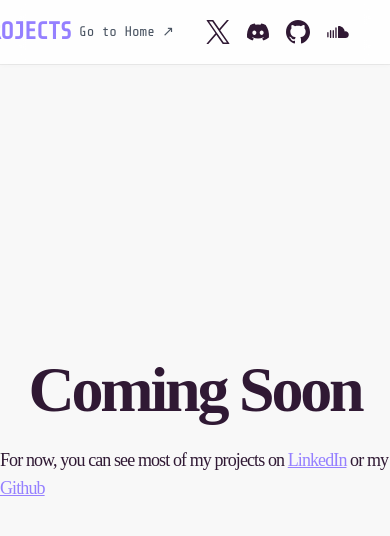
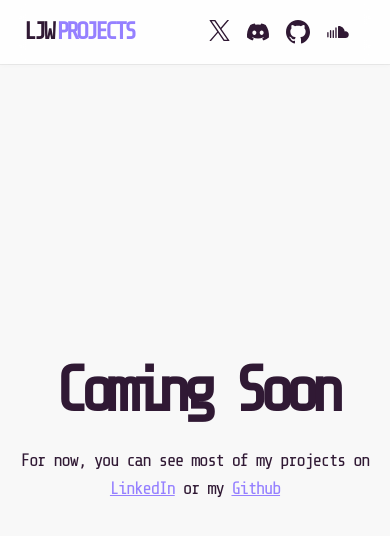
Before and after one commit to theljwhite/portfolio, a Next.js app: page /projects in a window 390 px wide. Shown: the top 536 px of the page. Built offline with nearby package versions, Linux system fonts and the light colour scheme.

Commit message:
changes, fixes for mobile

```diff
--- a/src/app/components/home/KrkDynamic.tsx
+++ b/src/app/components/home/KrkDynamic.tsx
@@ -1,7 +1,8 @@
 import { useState, useRef, useEffect } from "react";
 import { useSceneStore } from "@/app/store/scene";
+import useClientMediaQuery from "@/app/utils/useClientMediaQuery";
 import * as THREE from "three";
-import { SpotLight, useGLTF } from "@react-three/drei";
+import { SpotLight, useBounds, useGLTF } from "@react-three/drei";
 import { useFrame } from "@react-three/fiber";
 import type { ThreeEvent } from "@react-three/fiber";
 import type {
@@ -42,6 +43,8 @@ export default function KrkDynamic() {
 
   const { scene } = useGLTF("./3D/krk_single.glb");
   const obj = new THREE.Object3D();
+  const bounds = useBounds();
+  const isMobile = useClientMediaQuery("(max-width: 600px)");
 
   const {
     gain,
@@ -112,16 +115,29 @@ export default function KrkDynamic() {
     }
   });
 
-  const onSpeakerClick = (): void => {
+  const onSpeakerClick = (e: ThreeEvent<any>): void => {
     setIsAudioPlaying(!isAudioPlaying);
-    if (isAudioPlaying) gain.disconnect();
-    else gain.connect(ctx.destination);
+    e.stopPropagation();
+
+    if (isAudioPlaying) {
+      gain.disconnect();
+
+      if (isMobile) {
+        bounds.moveTo([0, 0, 4]).lookAt({ target: [-1, 0, -2] });
+      }
+    } else {
+      gain.connect(ctx.destination);
+
+      if (isMobile) {
+        bounds.moveTo([-3, 0, 1]).lookAt({ target: [-3, 0, 0] });
+      }
+    }
   };
 
   return (
     <>
       <primitive
-        onClick={onSpeakerClick}
+        onClick={(e: ThreeEvent<any>) => onSpeakerClick(e)}
         onPointerOver={(e: ThreeEvent<any>) => {
           e.stopPropagation();
           document.body.style.cursor = "pointer";
@@ -135,7 +151,6 @@ export default function KrkDynamic() {
         object={scene}
       />
 
-      <group visible={isAudioPlaying}>
       <SpotLight
         ref={leftSpotlightRef}
         penumbra={1}
@@ -146,6 +161,7 @@ export default function KrkDynamic() {
         intensity={2}
         color={LEFT_SPOT_COLORS[colorIndex]}
         position={[-3, 3, 2]}
+        visible={isAudioPlaying}
       />
       <SpotLight
         ref={rightSpotlightRef}
@@ -157,6 +173,7 @@ export default function KrkDynamic() {
         intensity={2}
         color={RIGHT_SPOT_COLORS[colorIndex]}
         position={[3, 3, 2]}
+        visible={isAudioPlaying}
       />
 
       <instancedMesh
@@ -164,11 +181,11 @@ export default function KrkDynamic() {
         ref={visualiserRef}
         position={[-3.3, 1.2, 0]}
         args={[null, null, data.length] as any}
+        visible={isAudioPlaying}
       >
         <planeGeometry args={[ANALYSER_OBJ_WIDTH, ANALYSER_OBJ_HEIGHT]} />
         <meshBasicMaterial toneMapped={false} />
       </instancedMesh>
-      </group>
     </>
   );
 }
--- a/src/app/components/home/Scene.tsx
+++ b/src/app/components/home/Scene.tsx
@@ -9,11 +9,12 @@ import {
   OrbitControls,
   PerspectiveCamera,
   Stars,
+  Bounds,
 } from "@react-three/drei";
 import { Canvas, type ThreeEvent } from "@react-three/fiber";
 import { CanvasWrapper } from "@isaac_ua/drei-html-fix";
 import { Physics, RigidBody, type RapierRigidBody } from "@react-three/rapier";
-import { useGLTF } from "@react-three/drei";
+import { useGLTF, useBounds } from "@react-three/drei";
 import useClientMediaQuery from "@/app/utils/useClientMediaQuery";
 import SceneLoadingCircle from "./SceneLoadingCircle";
 import Laptop from "./Laptop";
@@ -21,15 +22,19 @@ import EthStatue from "./EthStatue";
 import KrkDynamic from "./KrkDynamic";
 
 //TODO - fix 'any' type casts and any's in general
-//TODO - some of this can be consolidated
+//TODO - some of this code can be consolidated and modularized
 
 //TODO - because of HTML occlude="blending" bug, the onPointerOver's here,
 //for now have to use the document.body to set cursor pointer.
 //when fixed, they can use gl.domElement.style.cursor = "pointer" from useThree's gl
 
+//TODO - bounds animation duration can be turned up when this is fixed: https://github.com/pmndrs/drei/issues/1801
+//so that the camera zooms in slowly over time.
+
 interface SocialModelProps {
   url: string;
-  handleClick?: () => void;
+  handleClick: () => void;
+  isMobile: boolean;
 }
 
 const ALL_MODELS = [
@@ -53,11 +58,15 @@ const Desk = () => {
   return <primitive rotation={[0, 10, 0]} scale={1} object={scene} />;
 };
 
-const SocialModel = ({ url, handleClick }: SocialModelProps) => {
+const SocialModel = ({ url, handleClick, isMobile }: SocialModelProps) => {
   const { scene } = useGLTF(url);
+  const bounds = useBounds();
   return (
     <primitive
-      onClick={handleClick}
+      onClick={() => {
+        if (isMobile) bounds.moveTo([0.4, 0, 2]);
+        handleClick();
+      }}
       onPointerOver={(e: ThreeEvent<any>) => {
         e.stopPropagation();
         document.body.style.cursor = "pointer";
@@ -193,6 +202,7 @@ export default function Scene() {
                 fade
                 speed={1}
               />
+              <Bounds clip={false} observe maxDuration={0}>
                 <group position={[0, -0.5, 0]}>
                   <Desk />
                   <Laptop />
@@ -220,10 +230,15 @@ export default function Scene() {
                         <SocialModel
                           url="./3d/soundcloud.glb"
                           handleClick={() => handleSocialClick("soundcloud")}
+                          isMobile={!!isMobile}
                         />
                       </RigidBody>
                     </Center>
-                  <Center rotation={[0, 0, 0]} position={[0.1, -0.01, -2]} top>
+                    <Center
+                      rotation={[0, 0, 0]}
+                      position={[0.1, -0.01, -2]}
+                      top
+                    >
                       <RigidBody
                         colliders="hull"
                         position={[0, 0, 0]}
@@ -237,6 +252,7 @@ export default function Scene() {
                         <SocialModel
                           url="./3d/linkedin.glb"
                           handleClick={() => handleSocialClick("linkedin")}
+                          isMobile={!!isMobile}
                         />
                       </RigidBody>
                     </Center>
@@ -251,17 +267,24 @@ export default function Scene() {
                         position={[0, 0, 0]}
                         enabledRotations={[true, false, false]}
                         restitution={1}
-                      ref={(ref) => (rigidBodyRefs.current.github = ref) as any}
+                        ref={(ref) =>
+                          (rigidBodyRefs.current.github = ref) as any
+                        }
                         canSleep
                       >
                         <SocialModel
                           url="./3d/github.glb"
                           handleClick={() => handleSocialClick("github")}
+                          isMobile={!!isMobile}
                         />
                       </RigidBody>
                     </Center>
 
-                  <Center rotation={[0, -100, 0]} position={[2, -0.01, -2]} top>
+                    <Center
+                      rotation={[0, -100, 0]}
+                      position={[2, -0.01, -2]}
+                      top
+                    >
                       <RigidBody
                         colliders="hull"
                         position={[0, 0, 0]}
@@ -273,6 +296,7 @@ export default function Scene() {
                         <SocialModel
                           url="./3d/x.glb"
                           handleClick={() => handleSocialClick("x")}
+                          isMobile={!!isMobile}
                         />
                       </RigidBody>
                     </Center>
@@ -304,12 +328,15 @@ export default function Scene() {
                     <shadowMaterial transparent color="#000000" opacity={0.4} />
                   </mesh>
                 </group>
+              </Bounds>
 
               <OrbitControls
                 makeDefault
                 autoRotateSpeed={0.02}
                 maxPolarAngle={Math.PI / 2.3}
                 minPolarAngle={Math.PI / 2.8}
+                maxAzimuthAngle={isMobile ? 1 : Infinity}
+                minAzimuthAngle={isMobile ? 5.6 : Infinity}
                 enableZoom={!!isMobile}
                 minDistance={2}
                 maxDistance={7}
--- a/src/app/components/projects/ProjectsNav.tsx
+++ b/src/app/components/projects/ProjectsNav.tsx
@@ -15,8 +15,8 @@ export default function ProjectsNav() {
       />
       <nav className="px-6 mx-auto h-16 flex max-w-7xl items-center justify-end gap-2">
         <a className="flex items-center mr-auto ring-2 ring-transparent rounded">
-          <h1 className="uppercase font-bold text-2xl flex flex-row tracking-tighter items-baseline leading-8">
-            <span className="text-primary-1">ljwhite</span>
+          <h1 className="uppercase font-bold text-2xl flex flex-row tracking-[-0.14em] items-baseline leading-8">
+            <span className="text-primary-1">ljw</span>
             <span className="ml-1 text-primary-4">projects</span>
           </h1>
         </a>
@@ -25,10 +25,10 @@ export default function ProjectsNav() {
           style={{ color: "rgba(75, 85, 99, 1)" }}
           className="text-sm p-2 whitespace-nowrap -ml-2 mr-4 relative ring-2 ring-transparent cursor-pointer"
         >
-          <span className="text-center">Go to Home ↗</span>
+          <span className="text-center hidden md:block">Go to Home ↗</span>
         </Link>
         <div className="flex flex-row gap-4 text-primary-1">
-          <XIcon size={24} />
+          <XIcon size={21} />
           <DiscordIcon size={24} />
           <GithubIcon size={24} />
           <SoundcloudIcon size={24} />
--- a/src/app/projects/layout.tsx
+++ b/src/app/projects/layout.tsx
@@ -5,7 +5,7 @@ import ProjectsNav from "../components/projects/ProjectsNav";
 const shareTech = Share_Tech_Mono({
   weight: "400",
   subsets: ["latin"],
-  variable: "--font-share_tech_mono",
+  variable: "--sharetech",
   display: "swap",
 });
 
--- a/src/app/projects/page.tsx
+++ b/src/app/projects/page.tsx
@@ -3,11 +3,11 @@ import { SOCIALS } from "../constants/socials";
 export default function Projects() {
   return (
     <div className="h-dvh w-dvh bg-neutral-22 flex items-center justify-center">
-      <div className="flex flex-col justify-center items-center gap-2">
-        <h1 className="text-primary-1 font-bold font-third text-[4rem] tracking-tighter">
+      <div className="flex flex-col justify-center items-center gap-2 px-4">
+        <h1 className="text-primary-1 font-bold text-[4rem] tracking-[-0.14em]">
           Coming Soon
         </h1>
-        <p className="text-primary-1 text-lg tracking-tighter font-third">
+        <p className="text-primary-1 text-center text-lg tracking-[-0.09em]">
           For now, you can see most of my projects on{" "}
           <a
             className="underline text-primary-4 hover:opacity-75"
--- a/tailwind.config.ts
+++ b/tailwind.config.ts
@@ -10,7 +10,7 @@ const config: Config = {
     extend: {
       fontFamily: {
         main: ["Inter"],
-        second: ["--font-share_tech_mono"],
+        second: ["--sharetech"],
         third: ["Geist Mono"],
       },
       colors: {
```
Lines whose indentation alone changed are shown as unchanged.
